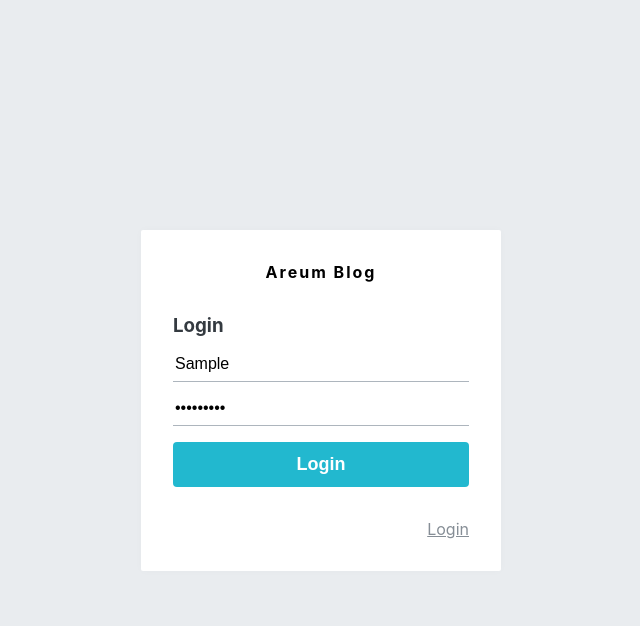
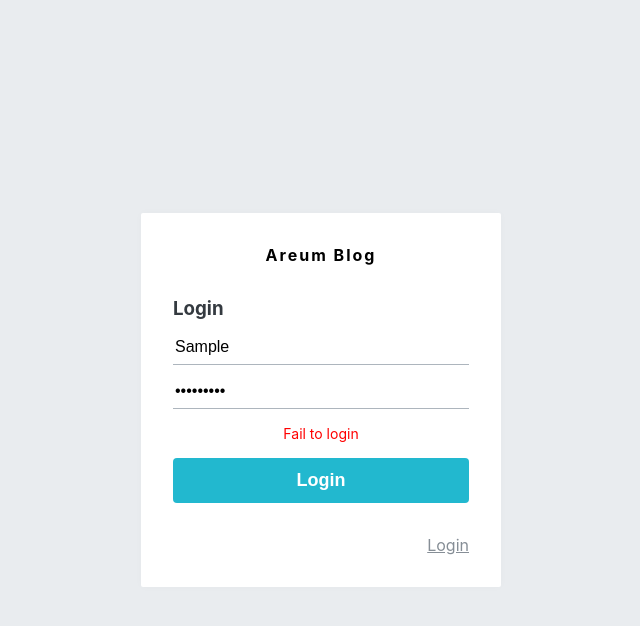
Before and after one commit to AreumAn/react-blog, a React (Create React App) app in the folder blog-frontend/: page /login in a window 1280 px wide. Both pictures are taken after typing "Sample", "Sample123" into the empty fields and a click on the button "Login". Shown: the top 626 px of the page, without its empty margins (319-959 px from the left). Built offline with nearby package versions, Linux system fonts and the light colour scheme; no server answers.

Commit message:
Add error msg for login, register form

```diff
--- a/blog-frontend/src/components/auth/AuthForm.js
+++ b/blog-frontend/src/components/auth/AuthForm.js
@@ -48,12 +48,19 @@ const ButtonWithMarginTop = styled(Button)`
     margin-top: 1rem;
 `;
 
+const ErrorMessage = styled.div`
+    color: red;
+    text-align: center;
+    font-size: 0.875rem;
+    margin-top: 1rem;
+`;
+
 const textMap = {
     login: 'Login',
     register: 'Register',
 };
 
-const AuthForm = ({ type, form, onChange, onSubmit }) => {
+const AuthForm = ({ type, form, onChange, onSubmit, error }) => {
     const text = textMap[type];
     return (
         <AuthFormBlock>
@@ -84,6 +91,7 @@ const AuthForm = ({ type, form, onChange, onSubmit }) => {
                         value={form.passwordConfirm}
                     />
                 )}
+                { error && <ErrorMessage>{error}</ErrorMessage> }
                 <ButtonWithMarginTop cyan fullWidth>{text}</ButtonWithMarginTop>
                 <Footer>
                     {type === 'register' ? (
--- a/blog-frontend/src/containers/auth/LoginForm.js
+++ b/blog-frontend/src/containers/auth/LoginForm.js
@@ -1,4 +1,4 @@
-import React from 'react';
+import React, { useState } from 'react';
 import { useDispatch, useSelector } from 'react-redux';
 import { changeField, initializeForm, login } from '../../modules/auth';
 import AuthForm from '../../components/auth/AuthForm';
@@ -7,6 +7,7 @@ import { withRouter } from 'react-router-dom';
 import { check } from '../../modules/user';
 
 const LoginForm = ({ history }) => {
+    const [error, setError] = useState(null);
     const dispatch = useDispatch();
     const { form, auth, authError, user } = useSelector(({ auth, user }) => ({
         form: auth.login,
@@ -44,6 +45,7 @@ const LoginForm = ({ history }) => {
         if(authError) {
             console.log('Error!!');
             console.log(authError);
+            setError('Fail to login');
             return;
         }
         if(auth) {
@@ -60,7 +62,7 @@ const LoginForm = ({ history }) => {
     }, [history, user]);
 
     return (
-        <AuthForm type="login" form={form} onChange={onChange} onSubmit={onSubmit} />
+        <AuthForm type="login" form={form} onChange={onChange} onSubmit={onSubmit} error={error} />
     );
 };
 
--- a/blog-frontend/src/containers/auth/RegisterForm.js
+++ b/blog-frontend/src/containers/auth/RegisterForm.js
@@ -1,4 +1,4 @@
-import React from 'react';
+import React, { useState } from 'react';
 import { useDispatch, useSelector } from 'react-redux';
 import { changeField, initializeForm, register } from '../../modules/auth';
 import AuthForm from '../../components/auth/AuthForm';
@@ -7,6 +7,7 @@ import { check } from '../../modules/user';
 import { withRouter } from 'react-router-dom';
 
 const RegisterForm = ({ history }) => {
+    const [error, setError] = useState(null);
     const dispatch = useDispatch();
     const { form, auth, authError, user } = useSelector(({ auth, user }) => ({
         form: auth.register,
@@ -31,8 +32,14 @@ const RegisterForm = ({ history }) => {
     const onSubmit = e => {
         e.preventDefault();
         const { username, password, passwordConfirm } = form;
+        if([username, password, passwordConfirm].includes('')) {
+            setError('fill out all questions');
+            return;
+        }
         if(password !== passwordConfirm) {
-            // Error
+            setError('password and password confirm are different');
+            changeField({ form:'register', key:'password', value:''});
+            changeField({ form:'register', key:'passwordConfirm', value:''});
             return;
         }
         dispatch(register({ username, password }))
@@ -46,7 +53,11 @@ const RegisterForm = ({ history }) => {
 
     useEffect(() => {
         if(authError) {
-            console.log('Error!!');
+            if(authError.response.status === 409) {
+                setError('This id already exists.');
+                return;
+            }
+            setError('fail to register');
             console.log(authError);
             return;
         }
@@ -65,7 +76,7 @@ const RegisterForm = ({ history }) => {
 
 
     return (
-        <AuthForm type="register" form={form} onChange={onChange} onSubmit={onSubmit} />
+        <AuthForm type="register" form={form} onChange={onChange} onSubmit={onSubmit} error={error} />
     );
 };
 
```
